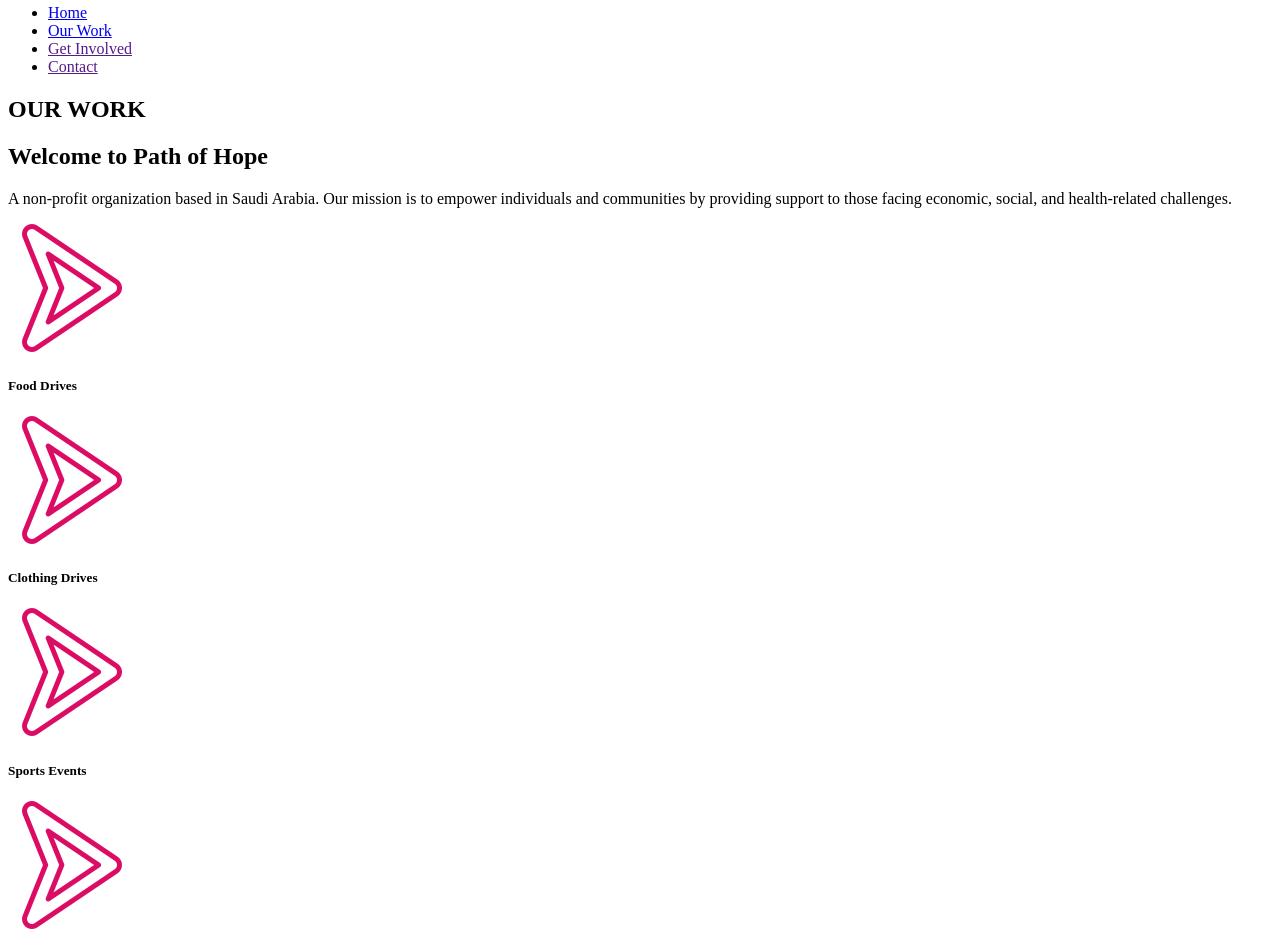
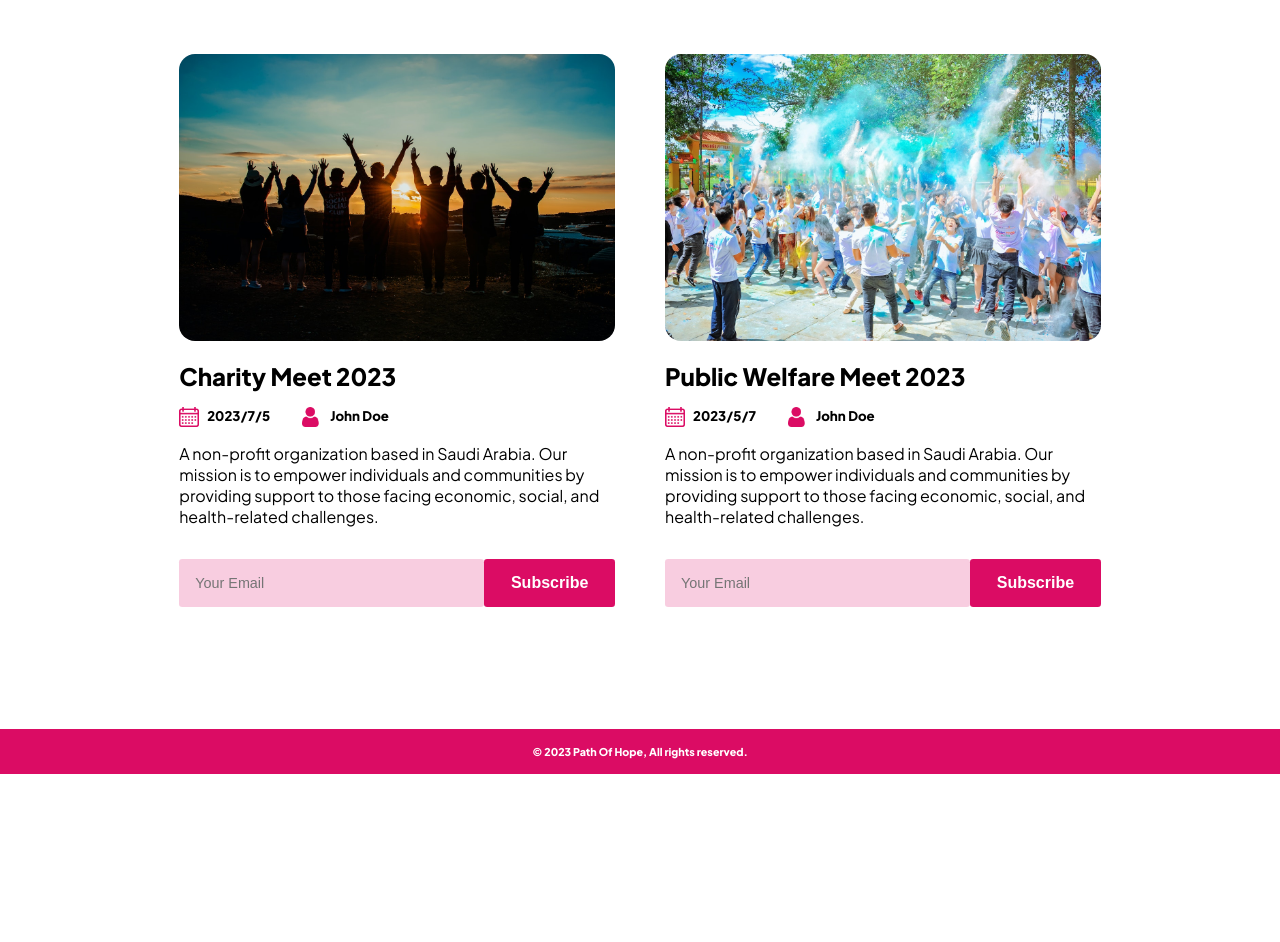
Before and after one commit to Qubit1010/Path-of-Hope, a plain HTML site: page event.html in a window 1280 px wide. Shown: the part 303-1245 px from the top of the page. After the commit the page ends 1077 px from the top, so only its background shows below. Drawn offline with Linux system fonts and the light colour scheme.

Commit message:
Event Page Added

```diff
--- a/event.css
+++ b/event.css
@@ -0,0 +1,157 @@
+@import url("https://fonts.googleapis.com/css2?family=Plus+Jakarta+Sans:wght@400;800&display=swap");
+
+body {
+  font-family: "Plus Jakarta Sans";
+}
+
+* {
+  box-sizing: border-box;
+  margin: 0px;
+  padding: 0px;
+}
+
+main {
+  height: 100vh;
+}
+
+header {
+  position: relative;
+  z-index: 200;
+}
+
+header nav {
+  width: 85%;
+  margin: auto;
+  display: flex;
+  align-items: center;
+  justify-content: space-between;
+  padding-top: 1rem;
+  padding-bottom: 1rem;
+}
+
+.logo-img {
+  width: 100px;
+  height: 100px;
+}
+
+.nav-links ul {
+  display: flex;
+  list-style: none;
+}
+
+.nav-links ul li {
+  font-weight: bold;
+  text-transform: uppercase;
+  margin-right: 1.5rem;
+}
+
+.nav-links a {
+  text-decoration: underline;
+  text-decoration-color: #db0c64;
+  text-decoration-thickness: 3px;
+  color: rgb(0, 0, 0);
+}
+
+/* Upcoming Section */
+.upcoming-event-section h1 {
+  margin-top: 6rem;
+  font-size: 2rem;
+  text-align: center;
+}
+
+.headling-line-block {
+  display: flex;
+  margin: 1rem 0rem;
+  align-items: center;
+  justify-content: center;
+}
+
+.headling-line-block div {
+  border-bottom: 5px solid #db0c64;
+  width: 35px;
+  margin-left: 0.3rem;
+}
+
+.headling-line-block div:nth-of-type(1) {
+  margin-left: 0rem;
+}
+
+.upcoming-event-section {
+  width: 80%;
+  margin: auto;
+}
+
+.content-container {
+  width: 90%;
+  display: grid;
+  grid-template-columns: repeat(2, 1fr);
+  margin: auto;
+  column-gap: 50px;
+  margin-top: 4rem;
+}
+
+.content-container .image-block img {
+  width: 100%;
+  border-radius: 1rem;
+}
+
+.info-block h2 {
+  margin: 1rem 0rem;
+}
+
+.date-container {
+  display: flex;
+  margin-bottom: 1rem;
+}
+
+.date-container .date-right-block,
+.date-container .date-left-block {
+  display: flex;
+  margin-right: 2rem;
+}
+
+.date-right-block img,
+.date-left-block img {
+  width: 20px;
+  margin-right: 0.5rem;
+}
+
+.form-block {
+  display: flex;
+  margin-top: 2rem;
+}
+
+.form-field {
+  width: 70%;
+}
+
+.form-field input {
+  width: 100%;
+  height: 40px;
+  background-color: #db0c6634;
+  border: none;
+  border-radius: 0.2rem;
+  padding: 1.5rem 1rem;
+  font-size: 0.9rem;
+  color: black;
+}
+
+.form-block button {
+  width: 30%;
+  background-color: #db0c64;
+  color: white;
+  border: none;
+  border-radius: 0.2rem;
+  padding: 0.7rem 1.5rem;
+  font-size: 1rem;
+  font-weight: 600;
+  transition: all 1s;
+}
+
+
+footer {
+  padding: 1rem 0rem;
+  background: #db0c64;
+  color: white;
+  text-align: center;
+}
--- a/event.html
+++ b/event.html
@@ -1,9 +1,10 @@
 <!DOCTYPE html>
 <html lang="en">
   <head>
-  <meta charset="UTF-8">
-  <meta http-equiv="X-UA-Compatible" content="IE=edge">
-  <meta name="viewport" content="width=device-width, initial-scale=1.0">
+    <meta charset="UTF-8" />
+    <meta http-equiv="X-UA-Compatible" content="IE=edge" />
+    <meta name="viewport" content="width=device-width, initial-scale=1.0" />
+    <link rel="stylesheet" href="./event.css" />
     <title>Path Of Hope || Event</title>
   </head>
   <body>
@@ -34,9 +35,9 @@
     <!-- Main -->
     <main>
       <!-- Upcoming Event Section -->
-    <section id="our-work" class="our-work-section">
+      <section id="upcoming-event" class="upcoming-event-section">
         <!-- Heading -->
-      <h1>OUR WORK</h1>
+        <h1>Upcoming Events</h1>
         <!-- Heading Line -->
         <div class="headling-line-block">
           <div></div>
@@ -46,60 +47,88 @@
         </div>
         <!-- Our Section Content Container -->
         <div class="content-container">
-        <!-- Left Block -->
-        <div class="left-block">
-          <h2>Welcome to Path of Hope</h2>
-          <p>
-            A non-profit organization based in Saudi Arabia. Our mission is to
-            empower individuals and communities by providing support to those
-            facing economic, social, and health-related challenges.
-          </p>
-          <!-- Buller-Point-Container -->
-          <div class="bullet-point-container">
-            <!-- B-P-Right-Block -->
-            <div class="b-p-right-block">
-              <!-- Buller-Point-Block -->
-              <div class="bullet-point-block">
-                <img src="./assets/arrow-2.png" alt="" />
-                <h5>Food Drives</h5>
+          <!-- Each Block -->
+          <div class="each-block">
+            <!-- Image Block-->
+            <div class="image-block">
+              <img src="./assets/pexels-min-an-853168.jpg" alt="" />
             </div>
-              <!-- Buller-Point-Block -->
-              <div class="bullet-point-block">
-                <img src="./assets/arrow-2.png" alt="" />
-                <h5>Clothing Drives</h5>
+            <!-- Info Block -->
+            <div class="info-block">
+              <h2>Charity Meet 2023</h2>
+              <!-- Date-Container -->
+              <div class="date-container">
+                <!-- Date-Right-Block -->
+                <div class="date-right-block">
+                  <img src="./assets/calendar.png" alt="" />
+                  <h5>2023/7/5</h5>
                 </div>
-              <!-- Buller-Point-Block -->
-              <div class="bullet-point-block">
-                <img src="./assets/arrow-2.png" alt="" />
-                <h5>Sports Events</h5>
-              </div>
-              <!-- Buller-Point-Block -->
-              <div class="bullet-point-block">
-                <img src="./assets/arrow-2.png" alt="" />
-                <h5>Bake Sales</h5>
+                <!-- Date-Left-Block -->
+                <div class="date-left-block">
+                  <img src="./assets/user.png" alt="" />
+                  <h5>John Doe</h5>
                 </div>
               </div>
-            <!-- B-P-Left-Block -->
-            <div class="b-p-left-block">
-              <!-- Buller-Point-Block -->
-              <div class="bullet-point-block">
-                <img src="./assets/arrow-2.png" alt="" />
-                <h5>Fundraising Galas</h5>
+              <!-- para -->
+              <p>
+                A non-profit organization based in Saudi Arabia. Our mission is
+                to empower individuals and communities by providing support to
+                those facing economic, social, and health-related challenges.
+              </p>
+              <!-- Event-Form-Block -->
+              <form action="event-form">
+                <div class="form-block">
+                  <div class="form-field">
+                    <input type="email" id="email" placeholder="Your Email" required />
+                  </div>
+                  <button>Subscribe</button>
+                </div>
+              </form>
+            </div>
+          </div>
+
+          <!-- Each Block -->
+          <div class="each-block">
+            <!-- Image Block-->
+            <div class="image-block">
+              <img src="./assets/pexels-min-an-1157557.jpg" alt="" />
+            </div>
+            <!-- Info Block -->
+            <div class="info-block">
+              <h2>Public Welfare Meet 2023</h2>
+              <!-- Date-Container -->
+              <div class="date-container">
+                <!-- Date-Right-Block -->
+                <div class="date-right-block">
+                  <img src="./assets/calendar.png" alt="" />
+                  <h5>2023/5/7</h5>
+                </div>
+                <!-- Date-Left-Block -->
+                <div class="date-left-block">
+                  <img src="./assets/user.png" alt="" />
+                  <h5>John Doe</h5>
+                </div>
+              </div>
+              <!-- para -->
+              <p>
+                A non-profit organization based in Saudi Arabia. Our mission is
+                to empower individuals and communities by providing support to
+                those facing economic, social, and health-related challenges.
+              </p>
+              <!-- Event-Form-Block -->
+              <form action="event-form">
+                <div class="form-block">
+                  <div class="form-field">
+                    <input type="email" id="email" placeholder="Your Email" required />
+                  </div>
+                  <button>Subscribe</button>
+                </div>
+              </form>
             </div>
           </div>
         </div>
-          <a href="work.html" class="read-more-btn">
-            Read More
-            <span><img src="./assets/right-arrow.png" alt="" /></span>
-          </a>
-        </div>
-        <!-- Right Block-->
-        <div class="right-block">
-          <img src="./assets/our-work-img.jpg" alt="" />
-        </div>
-      </div>
+
       </section>
-
     </main>
     <!-- Footer -->
     <footer>
```
Also changed, not shown: index.html (+1 -1 lines), assets/calendar.png (added), assets/pexels-min-an-1157557.jpg (added), assets/pexels-min-an-853168.jpg (added), assets/user.png (added). Lines whose indentation alone changed are shown as unchanged.
